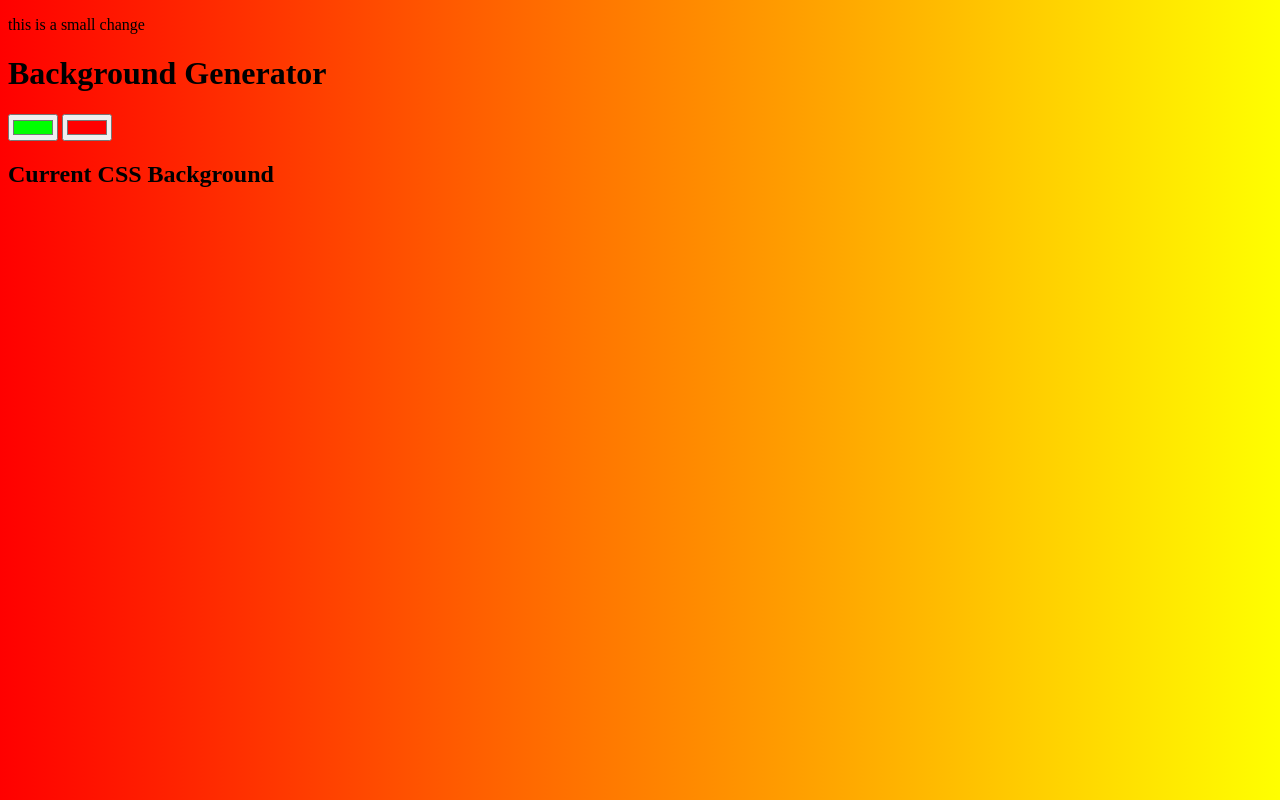
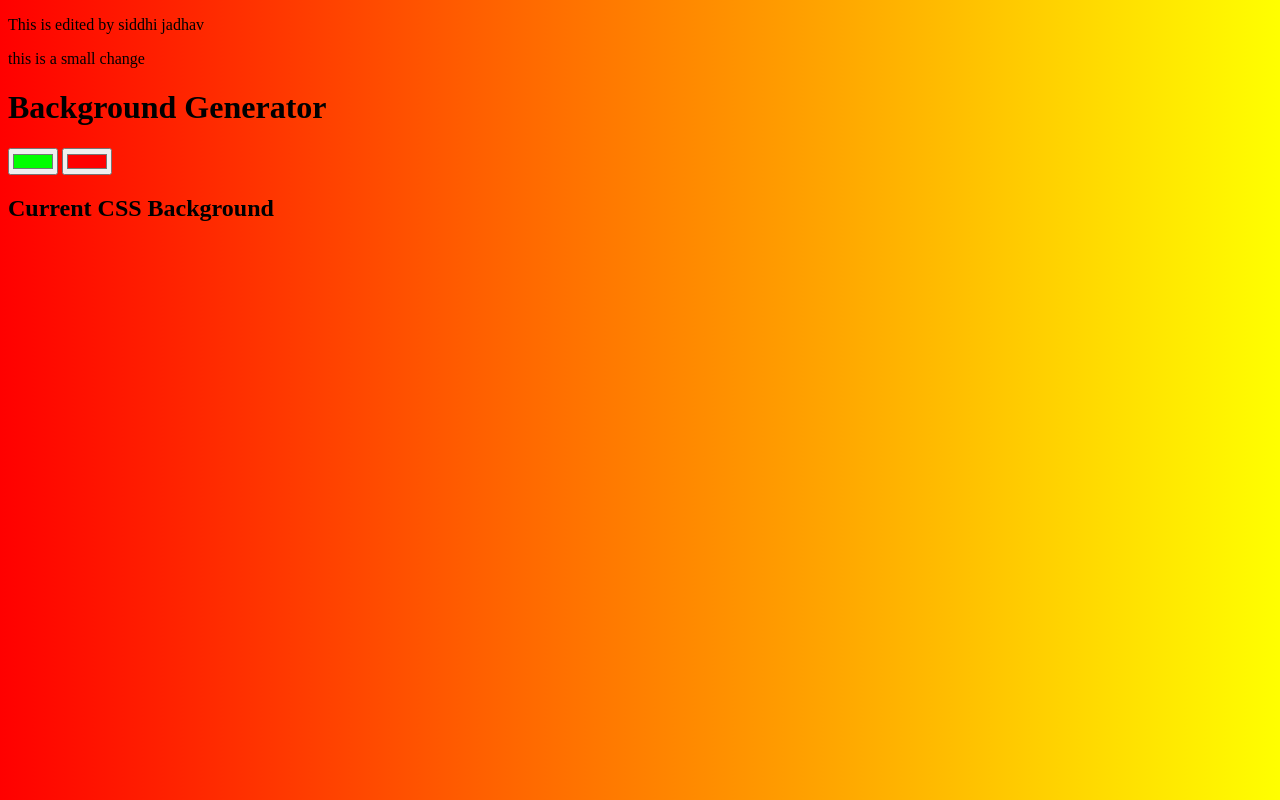
Before and after one commit to Amit-Morade/background-generator, a plain HTML site: page index.html in a window 1280 px wide. Drawn offline with Linux system fonts and the light colour scheme.

Commit message:
my name is added

```diff
--- a/index.html
+++ b/index.html
@@ -6,6 +6,7 @@
 	<link rel="stylesheet" type="text/css" href="style.css">
 </head>
 <body>
+	<p>This is edited by siddhi jadhav</p>
 	<p>this is a small change</p>
 	<h1>Background Generator</h1>
 	<input type="color" name="color1" value="#00ff00">
```
